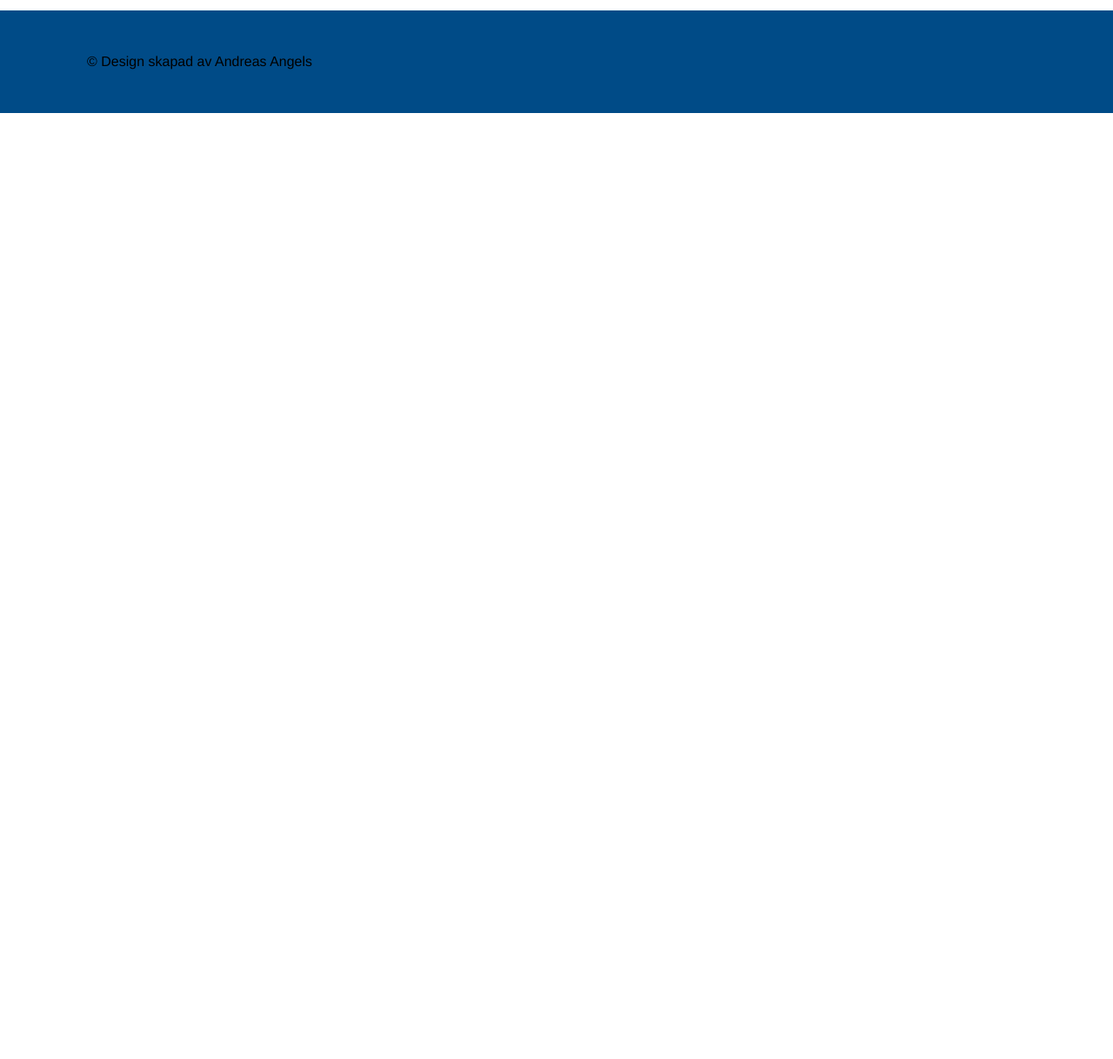
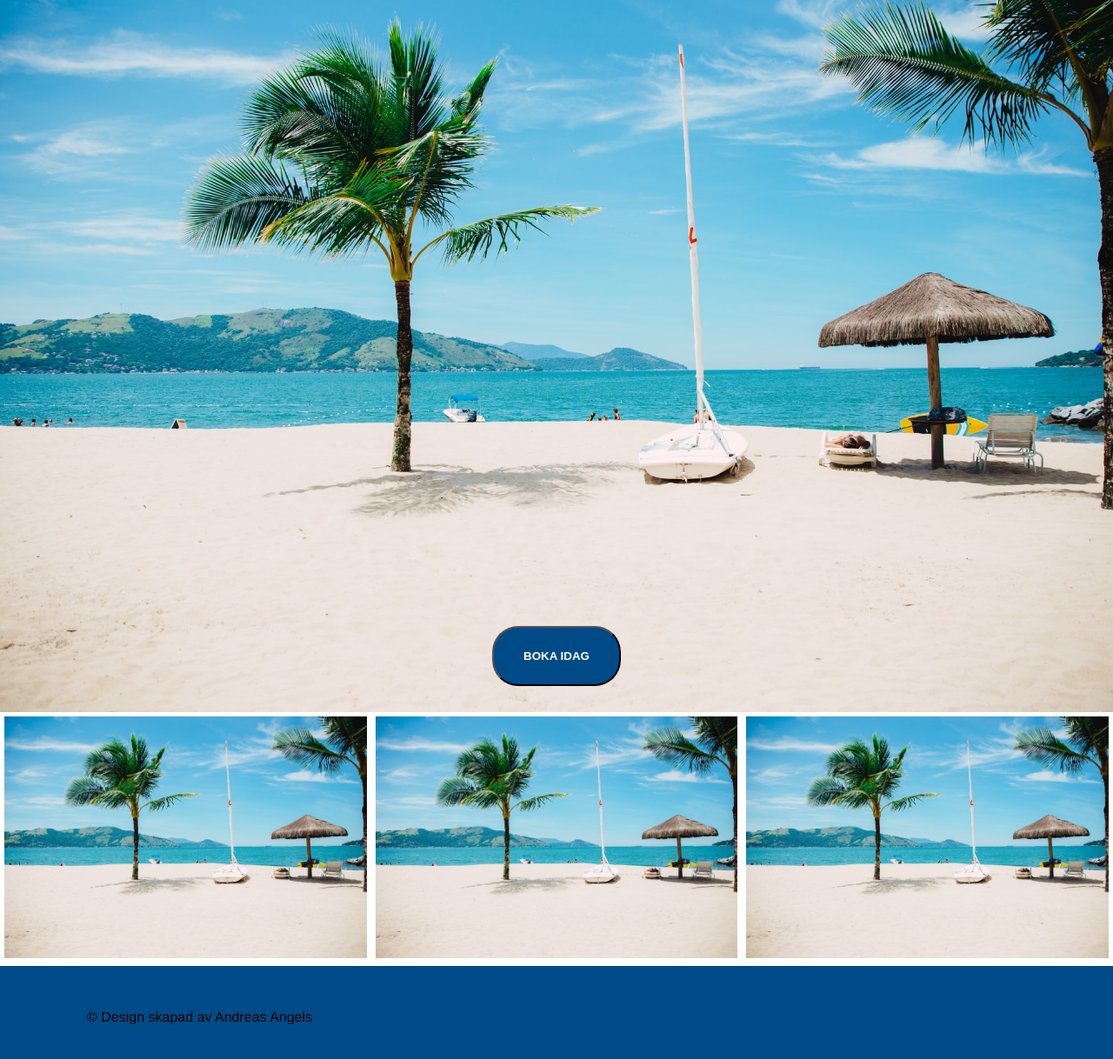
Before and after one commit to antrical/landing-page, a plain HTML site: page index.html in a window 1280 px wide. Shown: the part 286-1504 px from the top of the page at 87% size. Before the commit the page ends 800 px from the top, so only its background shows below. Drawn offline with Linux system fonts and the light colour scheme; the site is published under a folder, as on GitHub Pages, so addresses that start at the root find nothing.

Commit message:
change img location

```diff
--- a/index.html
+++ b/index.html
@@ -11,7 +11,7 @@
 
 <body>
     <header class="logo">
-        <img src="/picture/sabroso.png" alt="">
+        <img src="Picture/sabroso.png" alt="">
 
     </header>
 
@@ -23,20 +23,20 @@
     </nav>
 
     <section class="content-section">
-        <img src="/picture/pic-1.jpg" alt="Picture from Cuba">
+        <img src="picture/pic-1.jpg" alt="Picture from Cuba">
         <button class="btn-book">Boka idag</button>
     </section>
 
     <section class="pic-row">
 
         <div class="pic-column">
-            <img class="pic-1" src="/picture/pic-1.jpg" alt="">
+            <img class="pic-1" src="picture/pic-1.jpg" alt="">
         </div>
         <div class="pic-column">
-            <img src="/picture/pic-1.jpg" alt="">
+            <img src="picture/pic-1.jpg" alt="">
         </div>
         <div class="pic-column">
-            <img src="/picture/pic-1.jpg" alt="">
+            <img src="picture/pic-1.jpg" alt="">
         </div>
 
     </section>
```
